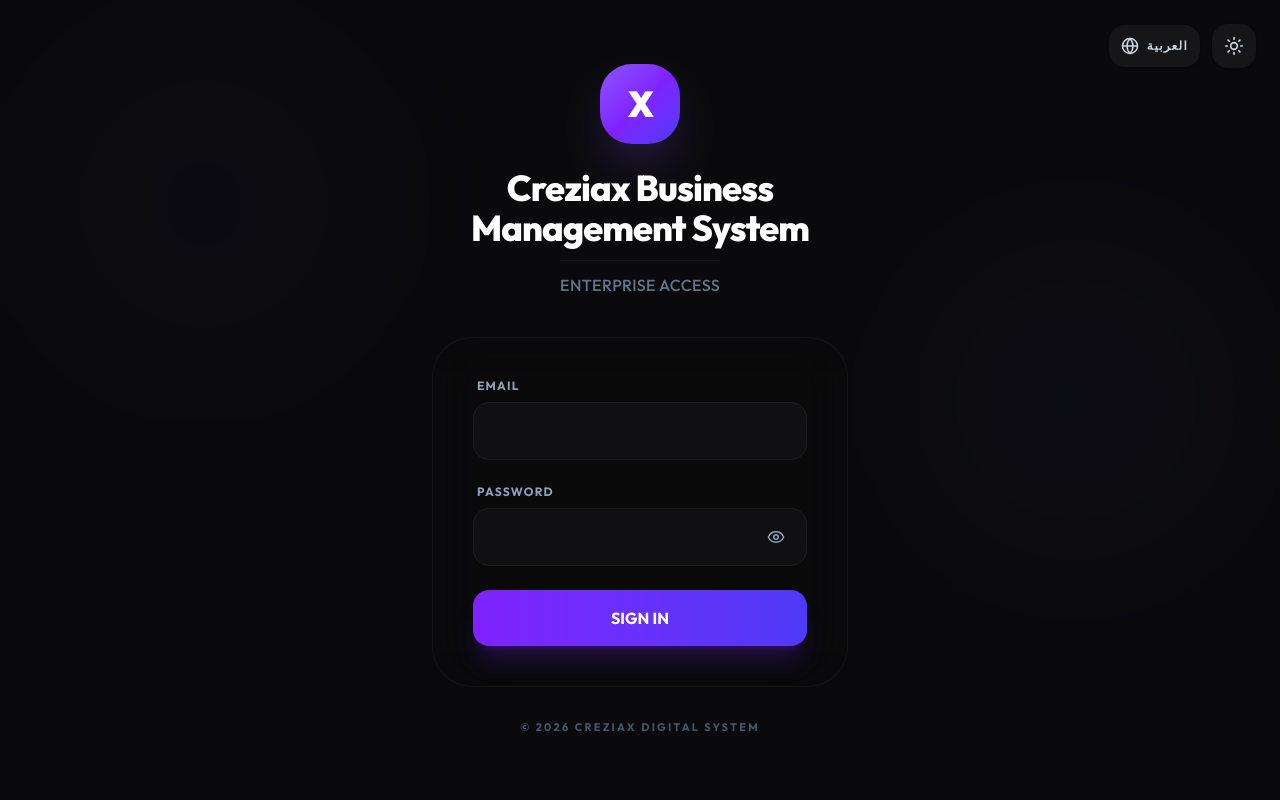
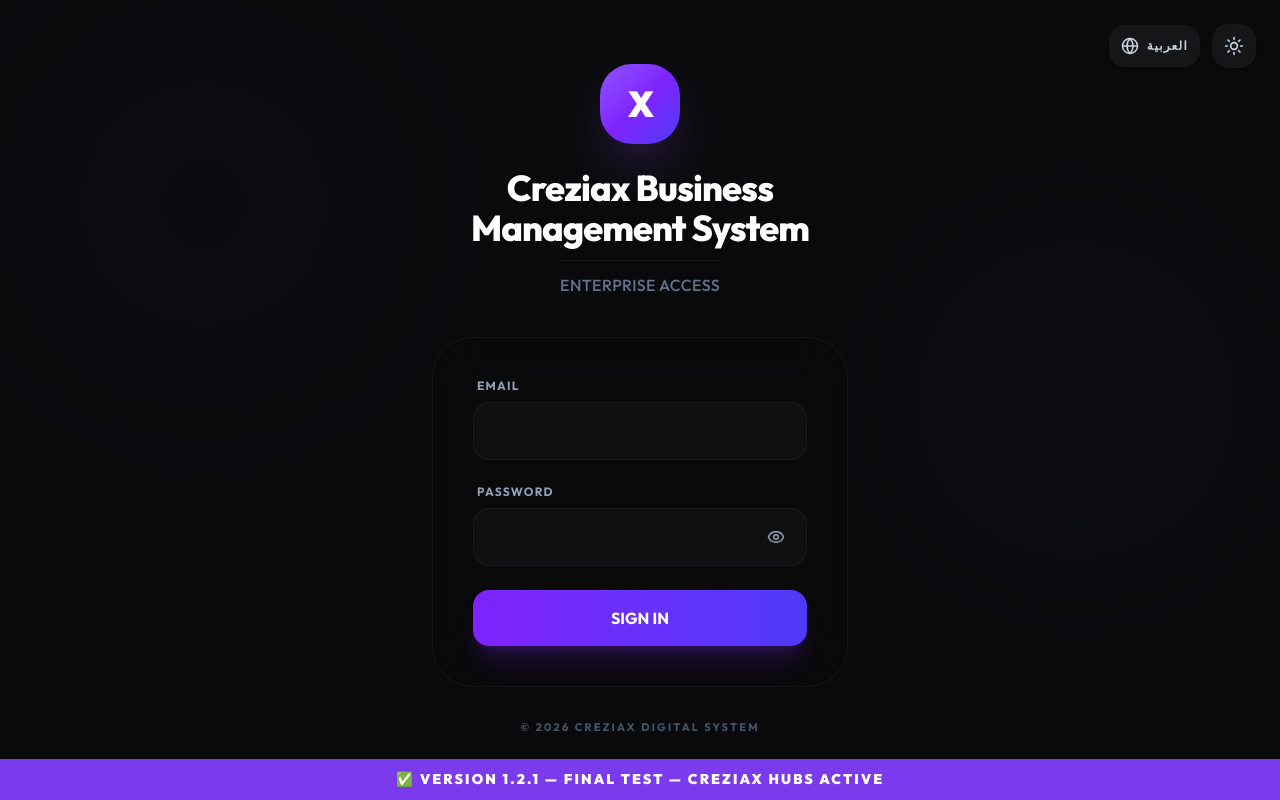
Before and after one commit to MARK121c/creziax-portal, a React (Vite) app: page /login in a window 1280 px wide. Built offline with nearby package versions, Linux system fonts and the light colour scheme.

Commit message:
TEST: Add visible v1.2.1 banner to Login page for deployment verification

```diff
--- a/src/pages/Login.jsx
+++ b/src/pages/Login.jsx
@@ -150,6 +150,25 @@ const Login = () => {
           </form>
         </div>
 
+        {/* ===== TEST TAG: REMOVE AFTER VERIFICATION ===== */}
+        <div style={{
+          position: 'fixed',
+          bottom: 0,
+          left: 0,
+          right: 0,
+          background: '#7c3aed',
+          color: '#fff',
+          textAlign: 'center',
+          fontWeight: 900,
+          fontSize: '14px',
+          letterSpacing: '0.15em',
+          padding: '10px',
+          zIndex: 9999,
+          textTransform: 'uppercase'
+        }}>
+          ✅ VERSION 1.2.1 — FINAL TEST — CREZIAX HUBS ACTIVE
+        </div>
+
         <p className={`text-center text-[10px] sm:text-[11px] font-bold uppercase tracking-[0.2em] mt-8 ${theme === 'dark' ? 'text-slate-600' : 'text-slate-400'}`}>
           {t('copyright')}
         </p>
```
